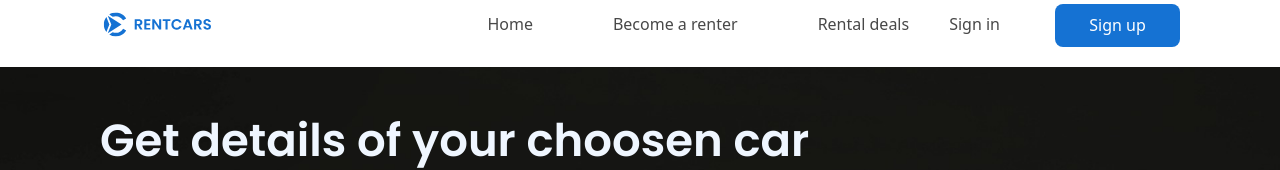
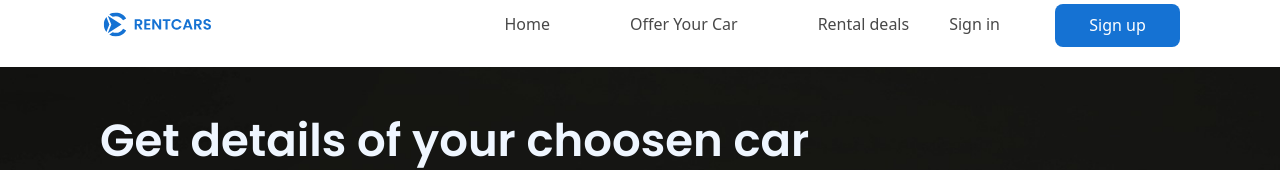
Before and after one commit to Ikterab/Car-rental-website-, a React (Vite) app: page /car/0 in a window 1280 px wide. Shown: the top 170 px of the page. Built offline with nearby package versions, Linux system fonts and the light colour scheme.

Commit message:
9/26/2025

```diff
--- a/src/Elements/navbar.jsx
+++ b/src/Elements/navbar.jsx
@@ -75,7 +75,7 @@ export function Navbar() {
             </>
           )}
           <li className='sideitem'>
-            <Link to='/Renter'>Become a renter</Link>
+            <Link to='/Renter'>Offer Your car</Link>
           </li>
           <li className='sideitem'>
             <Link to='/Rental'>Rental deals</Link>
@@ -143,7 +143,7 @@ export function Navbar() {
                     location.pathname === '/Renter' ? 'text-blue-600' : ''
                   }`}
                 >
-                  Become a renter
+              Offer Your Car
                 </Link>
               </li>
               <li className='cursor-pointer'>
--- a/src/Pages/CarDetails.jsx
+++ b/src/Pages/CarDetails.jsx
@@ -53,11 +53,11 @@ function Cardetails() {
 
   const forswitch = () => {
     if (user) {
-      navigate('/RentcarAuth',{state:{cars}})
+      navigate('/RentcarAuth',{state:{cars,pickupDate, returnDate}})
 
     }
     else {
-      navigate('/Login', { state: { from: '/RentcarAuth',cars } })
+      navigate('/Login', { state: { from: '/RentcarAuth',cars,pickupDate,returnDate } })
     }
   }
 
--- a/src/Pages/RentcarAuth.jsx
+++ b/src/Pages/RentcarAuth.jsx
@@ -55,7 +55,7 @@ function Authofrenter(){
             alert('Please complete all points')
         }
       const submissionData = { ...formdata, car: cars }
-      // addSubmission(submissionData)
+      addSubmission(submissionData)
 
       console.log("Data:", {...formdata, cars })
         alert('Car rent request succeed')
```
